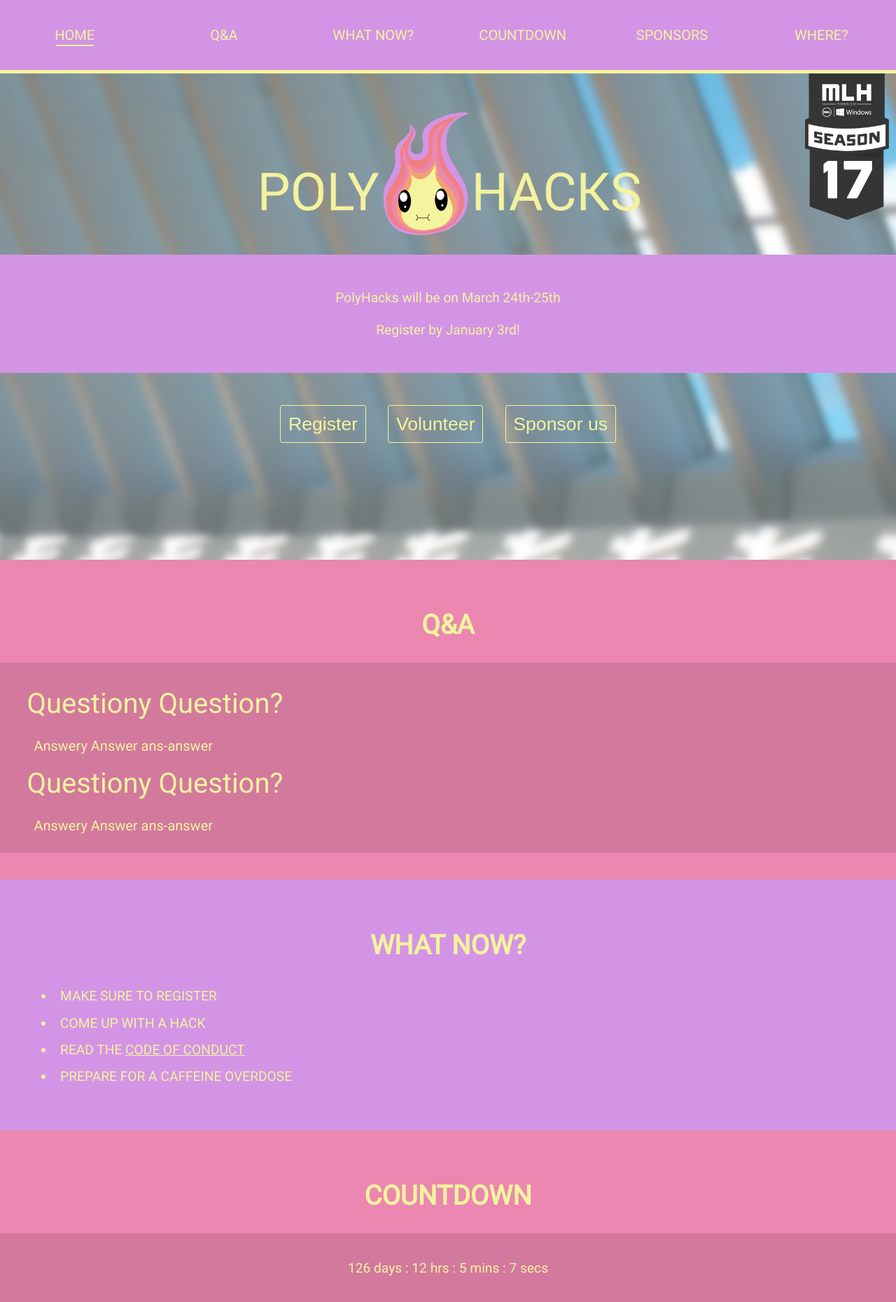
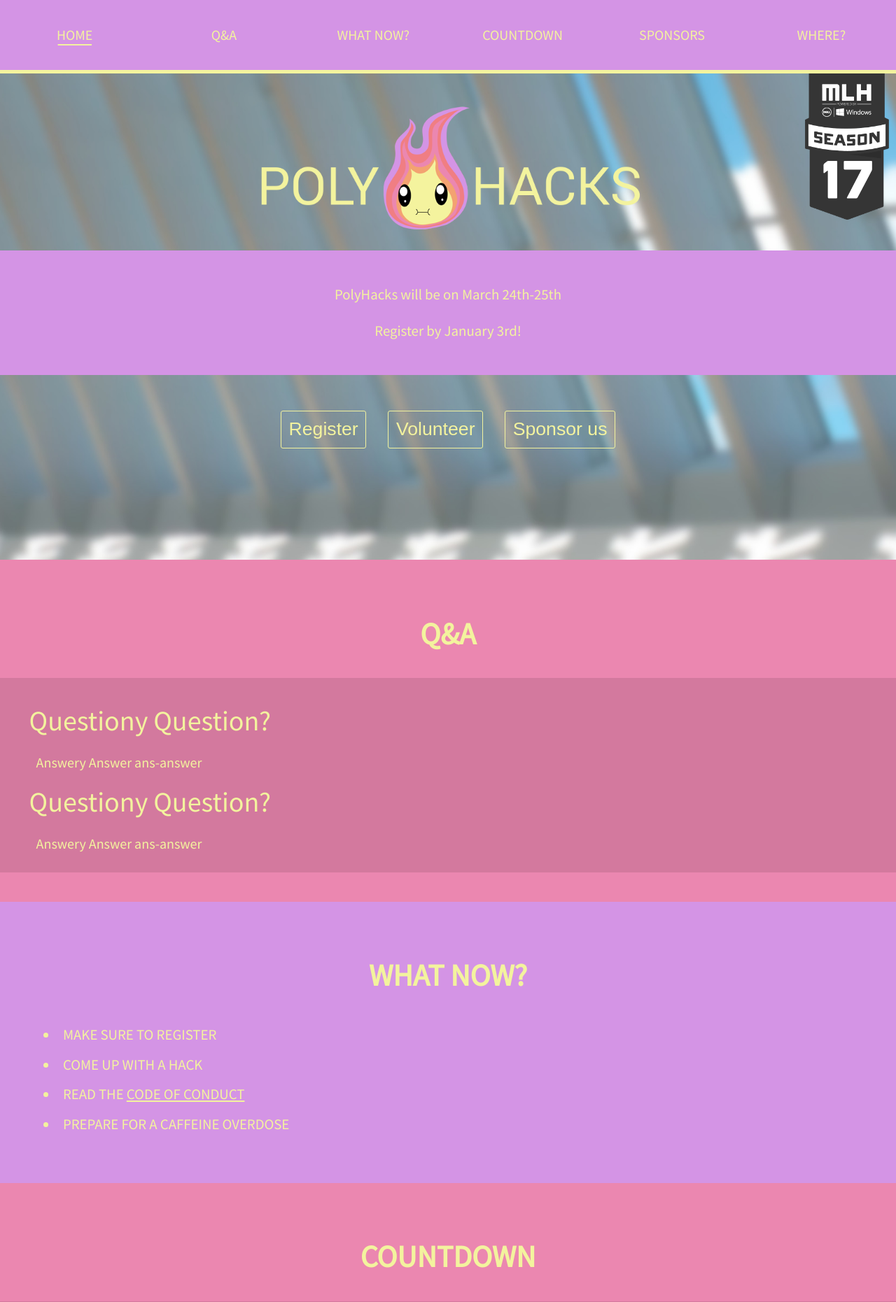
Before and after one commit to bromontana/PolyHacks-com, a PHP site: page / in a window 1280 px wide. Shown: the top 1861 px of the page at 70% size. Run offline with PHP 8.4, Linux system fonts and the light colour scheme.

Commit message:
Changed font to improve readability

```diff
--- a/index.php
+++ b/index.php
@@ -15,8 +15,9 @@
         <meta name="apple-mobile-web-app-capable" content="yes">
         <meta name="mobile-web-app-capable" content="yes">
 
-        <link href="https://fonts.googleapis.com/css?family=Roboto"
-              rel="stylesheet">
+        <!--<link href="https://fonts.googleapis.com/css?family=Roboto"
+              rel="stylesheet">-->
+        <link href="https://fonts.googleapis.com/css?family=Source+Sans+Pro" rel="stylesheet">
         <link rel=stylesheet href=styles.css>
         <link rel=stylesheet href=colors.css>
         <link rel=stylesheet href=sections.css>
--- a/styles.css
+++ b/styles.css
@@ -13,7 +13,7 @@ html {
 }
 
 body {
-    font-family: 'Roboto', sans-serif;
+    font-family: 'Source Sans Pro', sans-serif;
     background: url("resources/background.jpg");
     background-size: auto 130%;
     background-repeat: no-repeat;
@@ -26,7 +26,7 @@ body {
     left: 0;
     width: 100%;
     height: 100%;
-    font-size: 1.2em;
+    font-size: 1.3em;
     overflow: hidden;
     overflow-y: scroll;
 }
@@ -40,7 +40,7 @@ section {
 /*    background-color: white;*/
 }
 section h1 {
-    font-size: 2em;
+    font-size: 2.1em;
     text-align: center;
     text-transform: uppercase;
 }
@@ -79,7 +79,7 @@ nav > a {
     position: relative;
 /*    background: rgba(0, 255, 0, .3);*/
     width: 100%;
-    font-size: 2vw;
+    font-size: 2.1vw;
     line-height: 10vw;
     height: 10vw;
     text-align: center;
```
